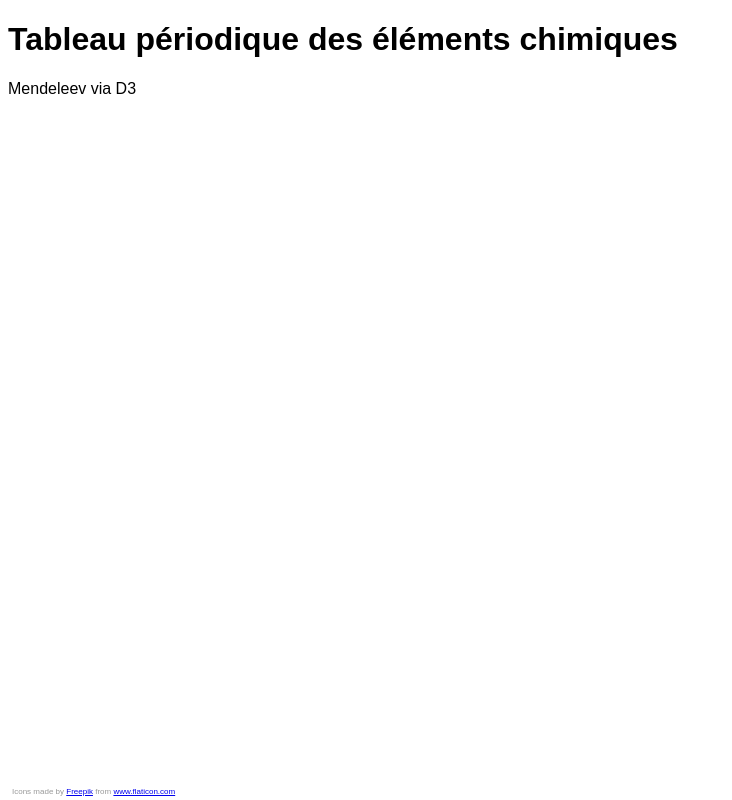
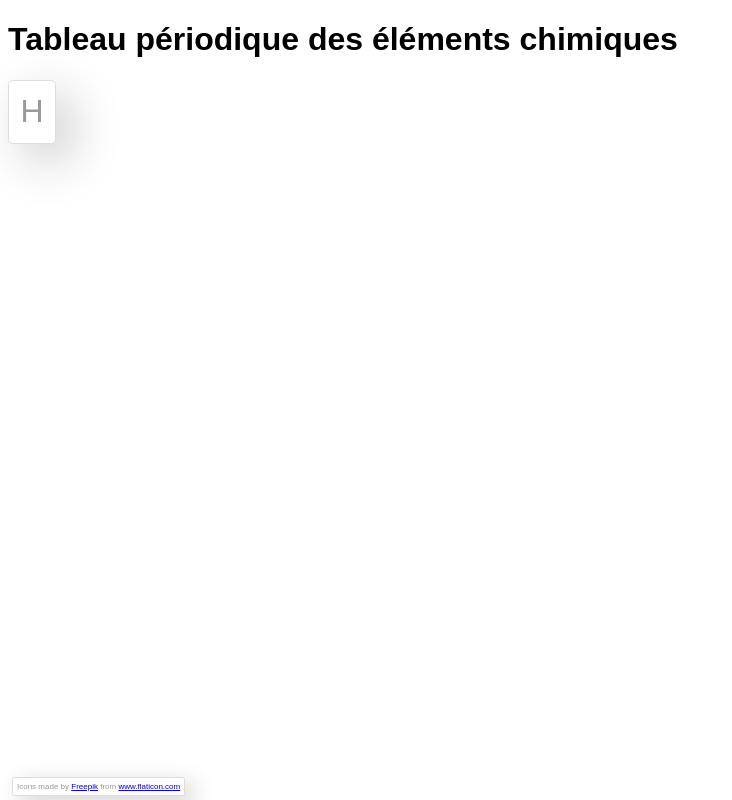
Before and after one commit to jlg-formation/typescript-example, a website built with webpack: page front/src/index.html in a window 1280 px wide. Shown: the whole page, without its empty margins (0-732 px from the left). Built offline with nearby package versions, Linux system fonts and the light colour scheme.

Commit message:
dev: style neumorphism

```diff
--- a/front/src/Mendeleev.ts
+++ b/front/src/Mendeleev.ts
@@ -7,6 +7,10 @@ export class Mendeleev {
 
   refresh() {
     console.log("start to refresh");
-    d3.select(this.div).text("Mendeleev via D3");
+    d3.select(this.div).html(`
+    <div class="element">
+      <span>H</span>
+    </div>
+    `);
   }
 }
--- /dev/null
+++ b/front/src/scss/variables.scss
@@ -0,0 +1,7 @@
+@mixin neumorphism($radius: 50px, $offset: 20px, $blur: 60px) {
+  border: 0.01em solid #ddd;
+  border-radius: $radius;
+  background: #fff;
+  box-shadow: $offset $offset $blur #ccc, -$offset -$offset $blur #fff;
+  color: #999;
+}
--- a/front/src/style.scss
+++ b/front/src/style.scss
@@ -1,3 +1,5 @@
+@import "scss/variables.scss";
+
 *,
 *::after,
 *::before {
@@ -13,5 +15,21 @@ body {
     position: fixed;
     bottom: 0;
     padding: 0.5em;
+    @include neumorphism(0.3em, 1em, 3em);
+    margin: 0.5em;
+  }
+
+  .tableau {
+    .element {
+      @include neumorphism(0.3em, 1em, 3em);
+      width: 3em;
+      height: 4em;
+      display: flex;
+      justify-content: center;
+      align-items: center;
+      span {
+        font-size: 2em;
+      }
+    }
   }
 }
```
